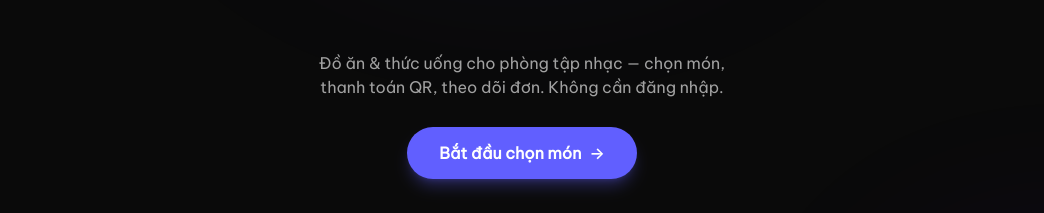
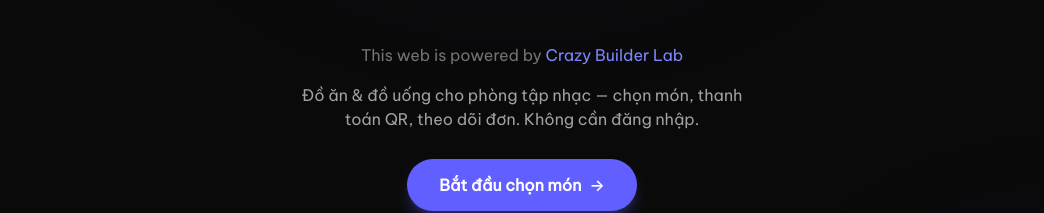
Before and after one commit to hunganh1310/H2-Kitchen, a React (Vite) app in the folder frontend/: page / in a window 1280 px wide. Shown: the part 517-730 px from the top of the page, without its empty margins (118-1162 px from the left). Built offline with nearby package versions, Linux system fonts and the light colour scheme; no server answers; a web font is replaced by a local one.

Commit message:
Add footer credit to Crazy Builder Lab and fix typo in description

```diff
--- a/frontend/src/pages/Landing.tsx
+++ b/frontend/src/pages/Landing.tsx
@@ -92,11 +92,26 @@ export default function Landing() {
           </div>
         </motion.div>
 
+        <motion.div
+          variants={fadeUp}
+          className="mt-2 text-xs text-neutral-500 sm:text-base"
+        >
+          This web is powered by{' '}
+          <a
+            href="https://www.instagram.com/crazybuilders.lab"
+            target="_blank"
+            rel="noopener noreferrer"
+            className="font-medium text-indigo-400 transition-colors hover:text-indigo-300 hover:underline hover:underline-offset-2"
+          >
+            Crazy Builder Lab
+          </a>
+        </motion.div>
+
         <motion.p
           variants={fadeUp}
           className="mt-4 mb-7 max-w-md text-sm text-neutral-400 sm:text-base"
         >
-          Đồ ăn &amp; thức uống cho phòng tập nhạc — chọn món, thanh toán QR, theo dõi đơn. Không
+          Đồ ăn &amp; đồ uống cho phòng tập nhạc — chọn món, thanh toán QR, theo dõi đơn. Không
           cần đăng nhập.
         </motion.p>
 
```
